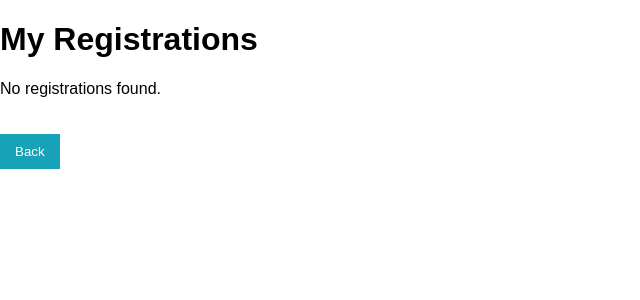
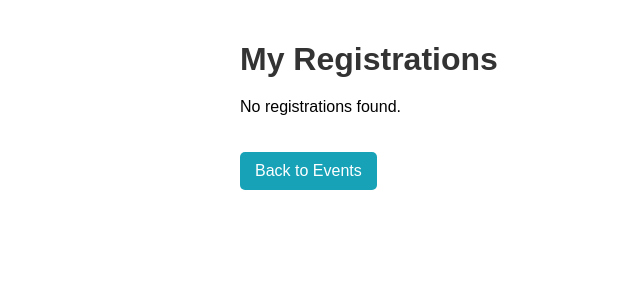
Before and after one commit to umer4472/event-registration-system, a React (Create React App) app: page /my-registrations in a window 1280 px wide. Shown: the top 300 px of the page, without its empty margins (0-640 px from the left). Built offline with nearby package versions, Linux system fonts and the light colour scheme.

Commit message:
style fixes

```diff
--- a/src/pages/EventListPage.scss
+++ b/src/pages/EventListPage.scss
@@ -1,15 +1,18 @@
 .container {
-    .event {
-      border: 1px solid #ccc;
-      padding: 10px;
-      margin-bottom: 10px;
+  max-width: 800px;
+  margin: 0 auto;
+  padding: 20px;
 
-      h2 {
+  .header {
+    display: flex;
+    justify-content: space-between;
+    align-items: center;
+    margin-bottom: 20px;
+
+    h1 {
       margin: 0;
-      }
-
-      p {
-        margin: 5px 0;
+      font-size: 2rem;
+      color: #333;
     }
 
     button {
@@ -18,10 +21,44 @@
       border: none;
       padding: 10px 15px;
       cursor: pointer;
+      border-radius: 5px;
+      font-size: 1rem;
 
       &:hover {
         background-color: #0056b3;
       }
     }
   }
+
+  .event {
+    border: 1px solid #ccc;
+    border-radius: 5px;
+    padding: 15px;
+    margin-bottom: 10px;
+    box-shadow: 0 2px 5px rgba(0, 0, 0, 0.1);
+
+    h2 {
+      margin: 0 0 10px;
+      font-size: 1.5rem;
     }
+
+    p {
+      margin: 5px 0;
+      color: #555;
+    }
+
+    .btn-register {
+      background-color: #28a745;
+      color: white;
+      border: none;
+      padding: 10px 15px;
+      cursor: pointer;
+      border-radius: 5px;
+      font-size: 1rem;
+
+      &:hover {
+        background-color: #218838;
+      }
+    }
+  }
+}
--- a/src/pages/EventListPage.tsx
+++ b/src/pages/EventListPage.tsx
@@ -18,17 +18,19 @@ const EventListPage: React.FC = () => {
 
   return (
     <div className="container">
-      <h1>Events</h1>
-      <Link to="/my-registrations">
-        <button>My Registrations</button>
-      </Link>
+      <div className="header">
+        <h1>Events</h1>
+        <Link to="/my-registrations">
+          <button className="btn">My Registrations</button>
+        </Link>
+      </div>
       {events.map(event => (
         <div key={event.id} className="event">
           <h2>{event.title}</h2>
           <p>Date: {event.date}</p>
           <p>Location: {event.location}</p>
           <Link to={`/register/${event.id}`}>
-            <button>Register</button>
+            <button className="btn-register">Register</button>
           </Link>
         </div>
       ))}
--- a/src/pages/EventRegistrationPage.scss
+++ b/src/pages/EventRegistrationPage.scss
@@ -0,0 +1,47 @@
+.container {
+    max-width: 600px;
+    margin: 0 auto;
+    padding: 20px;
+
+    h1 {
+      font-size: 2rem;
+      margin-bottom: 20px;
+      color: #333;
+    }
+
+    form {
+      div {
+        margin-bottom: 15px;
+
+        label {
+          display: block;
+          margin-bottom: 5px;
+          color: #333;
+          font-weight: bold;
+        }
+
+        input {
+          width: 100%;
+          padding: 10px;
+          box-sizing: border-box;
+          border: 1px solid #ccc;
+          border-radius: 5px;
+          font-size: 1rem;
+        }
+      }
+
+      .btn-submit {
+        background-color: #28a745;
+        color: white;
+        border: none;
+        padding: 10px 15px;
+        cursor: pointer;
+        border-radius: 5px;
+        font-size: 1rem;
+
+        &:hover {
+          background-color: #218838;
+        }
+      }
+    }
+  }
--- a/src/pages/EventRegistrationPage.tsx
+++ b/src/pages/EventRegistrationPage.tsx
@@ -51,7 +51,7 @@ const EventRegistrationPage: React.FC = () => {
               <label>Phone:</label>
               <input type="tel" value={phone} onChange={e => setPhone(e.target.value)} required />
             </div>
-            <button type="submit">Submit</button>
+            <button type="submit" className="btn-submit">Submit</button>
           </form>
         </>
       ) : (
--- a/src/pages/MyRegistrationsPage.scss
+++ b/src/pages/MyRegistrationsPage.scss
@@ -1,24 +1,40 @@
 .container {
+  max-width: 800px;
+  margin: 0 auto;
+  padding: 20px;
+
+  h1 {
+    font-size: 2rem;
+    margin-bottom: 20px;
+    color: #333;
+  }
+
   .event {
     border: 1px solid #ccc;
-    padding: 10px;
+    border-radius: 5px;
+    padding: 15px;
     margin-bottom: 10px;
+    box-shadow: 0 2px 5px rgba(0, 0, 0, 0.1);
 
     h2 {
-      margin: 0;
+      margin: 0 0 10px;
+      font-size: 1.5rem;
     }
 
     p {
       margin: 5px 0;
+      color: #555;
     }
   }
 
-  button {
+  .btn-back {
     background-color: #17a2b8;
     color: white;
     border: none;
     padding: 10px 15px;
     cursor: pointer;
+    border-radius: 5px;
+    font-size: 1rem;
     margin-top: 20px;
 
     &:hover {
--- a/src/pages/MyRegistrationsPage.tsx
+++ b/src/pages/MyRegistrationsPage.tsx
@@ -1,5 +1,6 @@
 import React from "react";
 import { useNavigate } from "react-router-dom";
+import { Link } from "react-router-dom";
 import "../pages/MyRegistrationsPage.scss";
 
 interface Registration {
@@ -35,7 +36,9 @@ const MyRegistrationsPage: React.FC = () => {
       ) : (
         <p>No registrations found.</p>
       )}
-      <button onClick={() => navigate(-1)}>Back</button>
+      <Link to="/">
+        <button className="btn-back">Back to Events</button>
+      </Link>
     </div>
   );
 };
--- a/src/pages/RegistrationConfirmationPage.scss
+++ b/src/pages/RegistrationConfirmationPage.scss
@@ -1,10 +1,28 @@
 .container {
-    button {
+  max-width: 600px;
+  margin: 0 auto;
+  padding: 20px;
+
+  h1 {
+    font-size: 2rem;
+    margin-bottom: 20px;
+    color: #333;
+  }
+
+  p {
+    margin: 10px 0;
+    color: #555;
+  }
+
+  .btn-back {
     background-color: #17a2b8;
     color: white;
     border: none;
     padding: 10px 15px;
     cursor: pointer;
+    border-radius: 5px;
+    font-size: 1rem;
+    margin-top: 20px;
 
     &:hover {
       background-color: #138496;
--- a/src/pages/RegistrationConfirmationPage.tsx
+++ b/src/pages/RegistrationConfirmationPage.tsx
@@ -15,7 +15,7 @@ const RegistrationConfirmationPage: React.FC = () => {
       <p>Email: {registration.email}</p>
       <p>Phone: {registration.phone}</p>
       <Link to="/">
-        <button>Back to Events</button>
+        <button className="btn-back">Back to Events</button>
       </Link>
     </div>
   );
```
Lines whose indentation alone changed are shown as unchanged.
